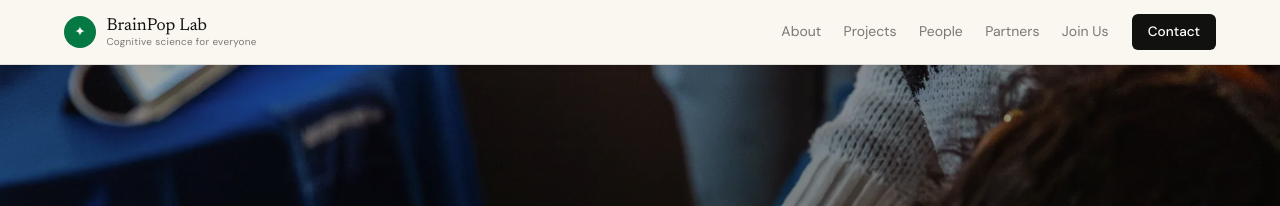
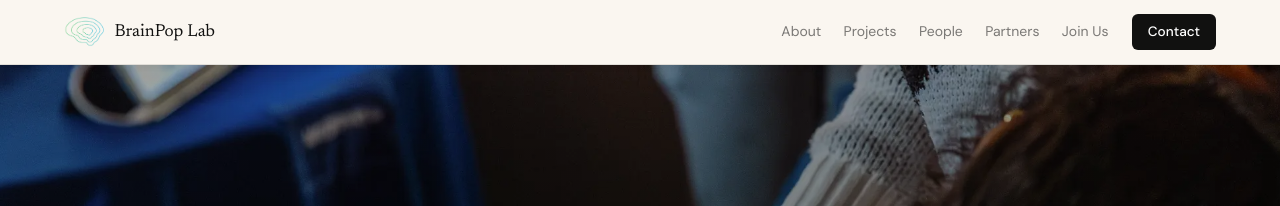
Before and after one commit to faisalmushtaq/brainpop-lab-website, a Jekyll site: the page built from index.md, in a window 1280 px wide. Shown: the top 206 px of the page. Built offline with Jekyll 4.4.1, drawn with Linux system fonts in a browser that asks for light colours.

Commit message:
feat: Use BrainPop logo in navigation

```diff
--- a/_includes/header.html
+++ b/_includes/header.html
@@ -2,11 +2,8 @@
   <nav class="navbar navbar-expand-lg" aria-label="Main navigation">
     <div class="container">
       <a class="navbar-brand" href="{{ site.baseurl }}/" aria-label="{{ site.title }} home">
-        <span class="navbar-brand__mark" aria-hidden="true">✦</span>
-        <span class="navbar-brand__text">
-          <span class="navbar-brand__name">{{ site.title }}</span>
-          <span class="navbar-brand__action">Cognitive science for everyone</span>
-        </span>
+        <img src="{{ site.baseurl }}/assets/images/logo/brainpop-logo.png" alt="" class="navbar-brand__logo">
+        <span class="navbar-brand__name">{{ site.title }}</span>
       </a>
 
       <button class="navbar-toggler" type="button"
--- a/_layouts/default.html
+++ b/_layouts/default.html
@@ -8,7 +8,7 @@
   <link rel="preconnect" href="https://fonts.googleapis.com">
   <link rel="preconnect" href="https://fonts.gstatic.com" crossorigin>
   <link href="https://fonts.googleapis.com/css2?family=DM+Sans:ital,opsz,wght@0,9..40,300;0,9..40,400;0,9..40,500;1,9..40,300&family=Newsreader:ital,opsz,wght@0,6..72,300;0,6..72,400;0,6..72,500;1,6..72,300;1,6..72,400&display=swap" rel="stylesheet">
-  <link rel="stylesheet" href="{{ '/assets/css/style.css' | relative_url }}?v=799a499">
+  <link rel="stylesheet" href="{{ '/assets/css/style.css' | relative_url }}?v=brainpop-logo-1">
 </head>
 <body>
   {% include header.html %}
--- a/assets/css/style.css
+++ b/assets/css/style.css
@@ -86,42 +86,28 @@ img { max-width: 100%; display: block; }
 .navbar-brand {
   display: flex;
   align-items: center;
-  gap: 0.65rem;
+  gap: 0.55rem;
+  min-width: 0;
   text-decoration: none;
   color: var(--text);
 }
 
 .navbar-brand:hover { color: var(--accent); }
 
-.navbar-brand__mark {
-  display: inline-flex;
-  align-items: center;
-  justify-content: center;
-  width: 2rem;
-  height: 2rem;
-  border-radius: 50%;
-  background: var(--accent);
-  color: #fff;
-  font-size: 0.85rem;
-}
-
-.navbar-brand__text {
-  display: flex;
-  flex-direction: column;
-  line-height: 1.2;
+.navbar-brand__logo {
+  display: block;
+  width: 2.6rem;
+  height: 2.05rem;
+  object-fit: contain;
+  object-position: center;
+  flex: 0 0 auto;
 }
 
 .navbar-brand__name {
   font-family: var(--font-display);
   font-size: 1.08rem;
   font-weight: 400;
-}
-
-.navbar-brand__action {
-  font-family: var(--font-body);
-  font-size: 0.62rem;
-  color: var(--text-muted);
-  letter-spacing: 0.03em;
+  white-space: nowrap;
 }
 
 .navbar-collapse { display: flex; flex-basis: auto; }
@@ -770,6 +756,13 @@ img { max-width: 100%; display: block; }
 }
 
 @media (max-width: 600px) {
+  .navbar-brand__logo {
+    width: 2.35rem;
+    height: 1.85rem;
+  }
+
+  .navbar-brand__name { font-size: 1rem; }
+
   .hero { padding-bottom: 3.5rem; }
   .hero h1 { font-size: 2.25rem; }
   .project-grid { grid-template-columns: 1fr; }
```
Also changed, not shown: assets/images/logo/brainpop-logo.png (added).
